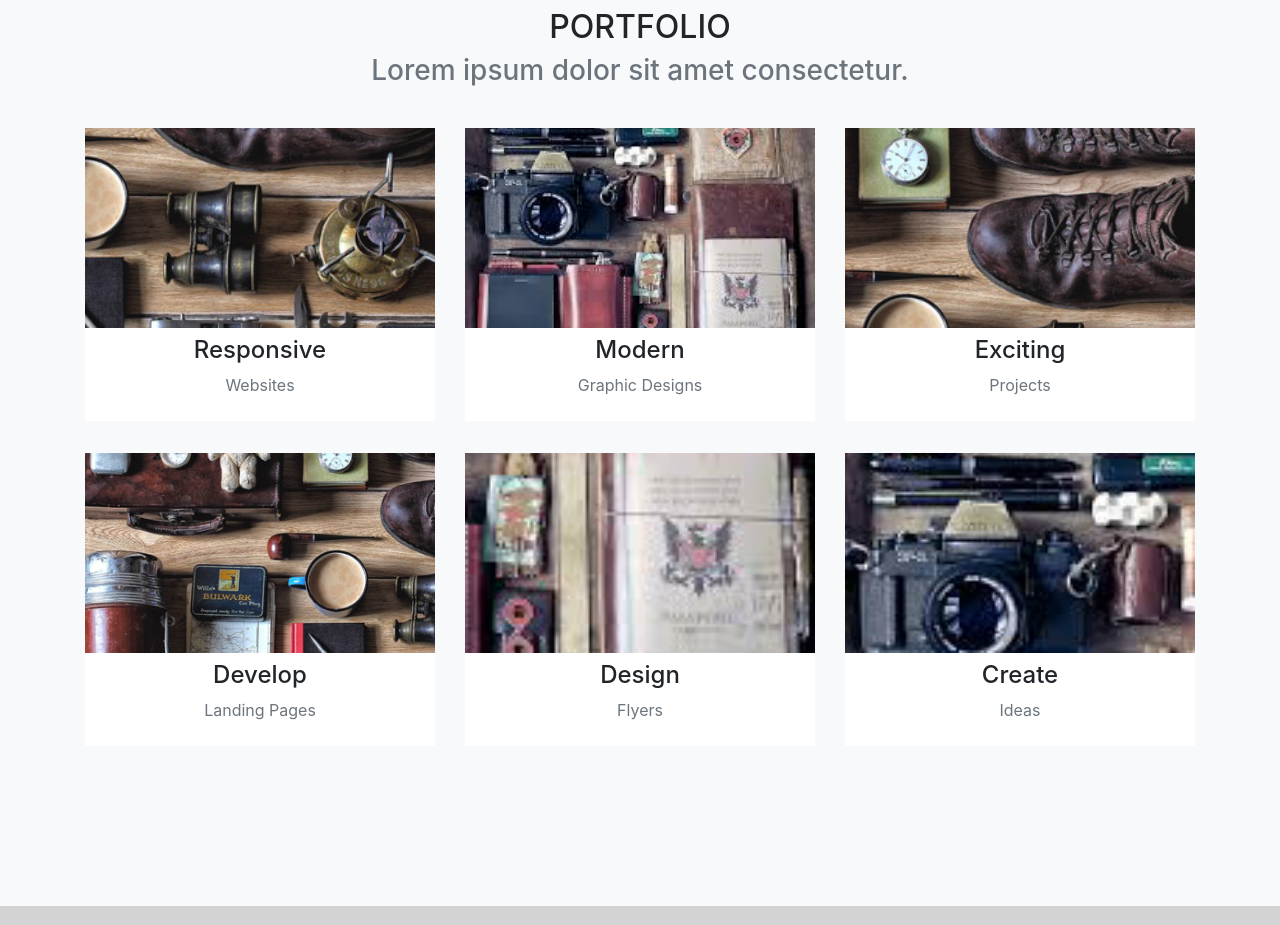
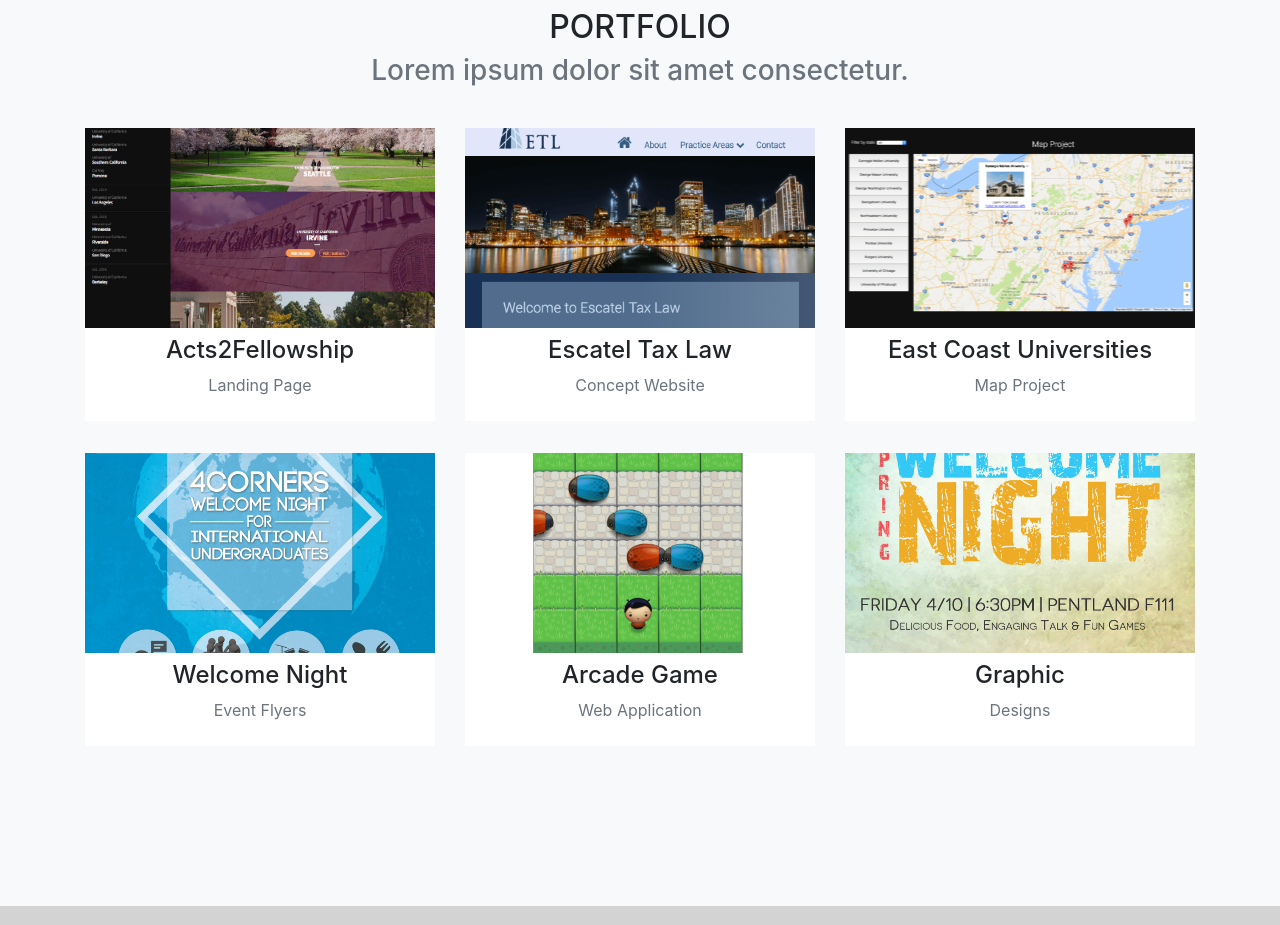
Before and after one commit to stanleytsao/Portfolio, an Angular app: page / in a window 1280 px wide. Shown: the part 880-1805 px from the top of the page. Built offline with nearby package versions, Linux system fonts and the light colour scheme.

Commit message:
Update portfolio with real projects and websites

```diff
--- a/src/app/portfolio/portfolio.component.html
+++ b/src/app/portfolio/portfolio.component.html
@@ -15,11 +15,11 @@
                   <i class="fa fa-plus fa-3x"></i>
                 </div>
               </div>
-              <img class="img-fluid" src="../../assets/pic1.jpg" alt="">
+              <img class="img-fluid" src="../../assets/Websites/a2f.jpg" alt="">
             </a>
             <div class="portfolio-caption">
-              <h4>Responsive</h4>
-              <p class="text-muted">Websites</p>
+              <h4>Acts2Fellowship</h4>
+              <p class="text-muted">Landing Page</p>
             </div>
           </div>
           <div class="col-md-4 col-sm-6 portfolio-item">
@@ -29,11 +29,11 @@
                   <i class="fa fa-plus fa-3x"></i>
                 </div>
               </div>
-              <img class="img-fluid" src="../../assets/pic2.jpg" alt="">
+              <img class="img-fluid" src="../../assets/Websites/ETL.png" alt="">
             </a>
             <div class="portfolio-caption">
-              <h4>Modern</h4>
-              <p class="text-muted">Graphic Designs</p>
+              <h4>Escatel Tax Law</h4>
+              <p class="text-muted">Concept Website</p>
             </div>
           </div>
           <div class="col-md-4 col-sm-6 portfolio-item">
@@ -43,11 +43,11 @@
                   <i class="fa fa-plus fa-3x"></i>
                 </div>
               </div>
-              <img class="img-fluid" src="../../assets/pic3.jpg" alt="">
+              <img class="img-fluid" src="../../assets/Projects/map.png" alt="">
             </a>
             <div class="portfolio-caption">
-              <h4>Exciting</h4>
-              <p class="text-muted">Projects</p>
+              <h4>East Coast Universities</h4>
+              <p class="text-muted">Map Project</p>
             </div>
           </div>
           <div class="col-md-4 col-sm-6 portfolio-item">
@@ -57,11 +57,11 @@
                   <i class="fa fa-plus fa-3x"></i>
                 </div>
               </div>
-              <img class="img-fluid" src="../../assets/pic4.jpg" alt="">
+              <img class="img-fluid" src="../../assets/Designs/FallWN.jpg" alt="">
             </a>
             <div class="portfolio-caption">
-              <h4>Develop</h4>
-              <p class="text-muted">Landing Pages</p>
+              <h4>Welcome Night</h4>
+              <p class="text-muted">Event Flyers</p>
             </div>
           </div>
           <div class="col-md-4 col-sm-6 portfolio-item">
@@ -71,11 +71,11 @@
                   <i class="fa fa-plus fa-3x"></i>
                 </div>
               </div>
-              <img class="img-fluid" src="../../assets/pic5.jpg" alt="">
+              <img class="img-fluid" src="../../assets/Projects/arcade.png" alt="">
             </a>
             <div class="portfolio-caption">
-              <h4>Design</h4>
-              <p class="text-muted">Flyers</p>
+              <h4>Arcade Game</h4>
+              <p class="text-muted">Web Application</p>
             </div>
           </div>
           <div class="col-md-4 col-sm-6 portfolio-item">
@@ -85,11 +85,11 @@
                   <i class="fa fa-plus fa-3x"></i>
                 </div>
               </div>
-              <img class="img-fluid" src="../../assets/pic6.jpg" alt="">
+              <img class="img-fluid" src="../../assets/Designs/SpringWN.jpg" alt="">
             </a>
             <div class="portfolio-caption">
-              <h4>Create</h4>
-              <p class="text-muted">Ideas</p>
+              <h4>Graphic</h4>
+              <p class="text-muted">Designs</p>
             </div>
           </div>
         </div>
```
